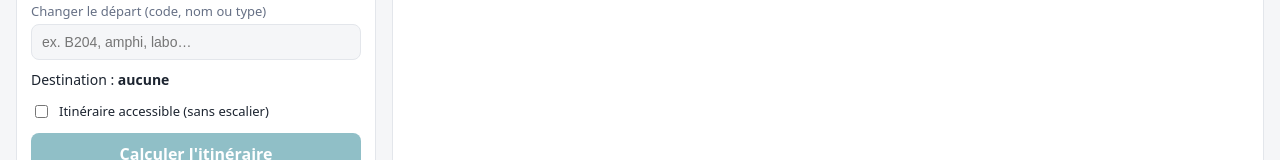
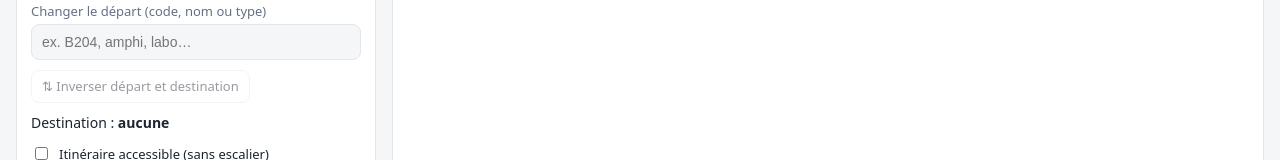
Before and after one commit to Zakaria-NOKRA/campus-route, a React (Vite) app in the folder frontend/: page / in a window 1280 px wide. Shown: the part 395-555 px from the top of the page. Built offline with nearby package versions, Linux system fonts and the light colour scheme; no server answers.

Commit message:
feat: add swap button

```diff
--- a/frontend/src/App.jsx
+++ b/frontend/src/App.jsx
@@ -34,6 +34,13 @@ function App() {
     setRequest({ from, to: selectedCode, accessible })
   }
 
+  // Swap: the origin room becomes the destination and vice versa.
+  // Only called when both are rooms (the button is disabled otherwise).
+  function handleSwap() {
+    setOriginCode(selectedCode)
+    setSelectedCode(originCode)
+  }
+
   return (
     <>
       <header className="app-header">
@@ -50,6 +57,7 @@ function App() {
             accessible={accessible}
             onAccessibleChange={setAccessible}
             onCalculate={handleCalculate}
+            onSwap={handleSwap}
             routeState={routeState}
           />
         </div>
--- a/frontend/src/components/RouteForm.jsx
+++ b/frontend/src/components/RouteForm.jsx
@@ -9,8 +9,12 @@ function RouteForm({
   accessible,
   onAccessibleChange,
   onCalculate,
+  onSwap,
 }) {
   const from = originCode ?? 'ENTREE'
+
+  // Swapping needs two rooms. The entrance cannot become a destination.
+  const canSwap = originCode !== null && destinationCode !== null
 
   // Why the button is disabled (null = it can be used).
   let blockedReason = null
@@ -28,6 +32,16 @@ function RouteForm({
   return (
     <form onSubmit={handleSubmit}>
       <OriginPicker originCode={originCode} onChange={onOriginChange} />
+
+      <button
+        type="button"
+        className="swap"
+        disabled={!canSwap}
+        onClick={onSwap}
+        title={canSwap ? undefined : "Inversion possible quand le départ et la destination sont des salles."}
+      >
+        ⇅ Inverser départ et destination
+      </button>
 
       <p className="route-point">
         Destination : <b>{destinationCode ?? 'aucune'}</b>
--- a/frontend/src/index.css
+++ b/frontend/src/index.css
@@ -467,3 +467,20 @@ ol.steps small {
 .tabs button.on .dot {
   background: var(--accent-ink);
 }
+
+button.swap {
+  margin-top: 10px;
+  padding: 6px 10px;
+  border: 1px solid var(--line);
+  border-radius: 8px;
+  background: var(--panel);
+  color: var(--ink);
+  font: inherit;
+  font-size: 13px;
+  cursor: pointer;
+}
+
+button.swap:disabled {
+  opacity: 0.45;
+  cursor: not-allowed;
+}
--- a/frontend/src/pages/RoutePage.jsx
+++ b/frontend/src/pages/RoutePage.jsx
@@ -11,6 +11,7 @@ function RoutePage({
   accessible,
   onAccessibleChange,
   onCalculate,
+  onSwap,
   routeState,
 }) {
   let content = null
@@ -51,6 +52,7 @@ function RoutePage({
         accessible={accessible}
         onAccessibleChange={onAccessibleChange}
         onCalculate={onCalculate}
+        onSwap={onSwap}
       />
       {content}
     </section>
```
